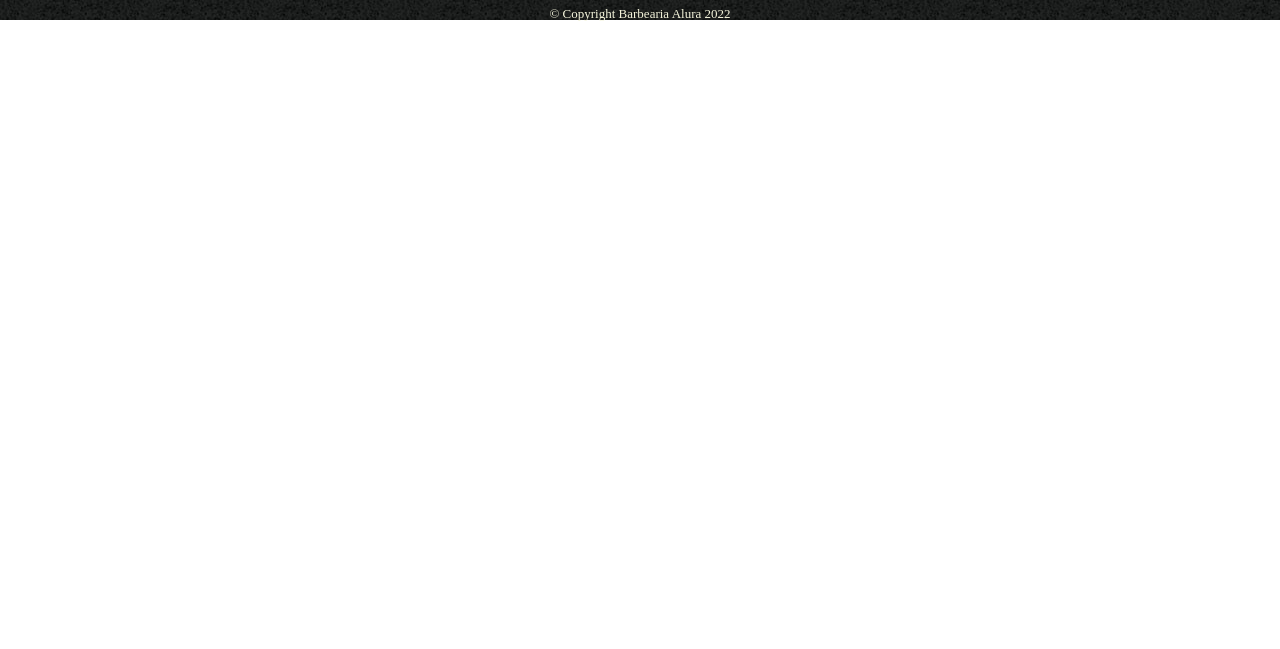
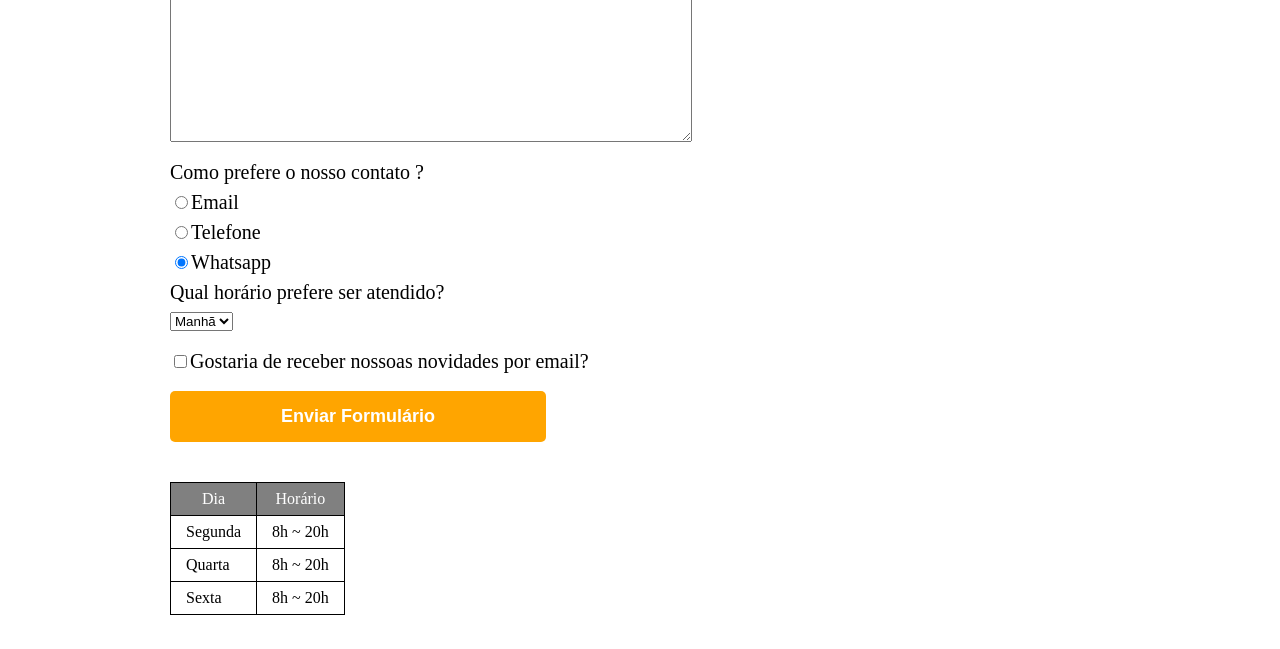
Before and after one commit to paulordn/html_css, a plain HTML site: page contato.html in a window 1280 px wide. Shown: the part 620-1269 px from the top of the page. Before the commit the page ends 800 px from the top, so only its background shows below. Drawn offline with Linux system fonts and the light colour scheme.

Commit message:
Parte de contato completa

```diff
--- a/contato.html
+++ b/contato.html
@@ -9,7 +9,7 @@
     <body>
         <header>
             <div class="caixa">
-                <h1><img src="img/logo.png"></h1>
+                <h1><img src="img/logo.png" alt="Logo da Barbearia Alura"></h1>
                 <nav>
                     <ul>
                         <li><a href="index.html">Home</a></li>
@@ -23,20 +23,66 @@
         <main>
             <form id="form">
                 <label for="nomeSobrenome"> Nome e Sobrenome </label>
-                <input type="text" id="nomeSobrenome">
+                <input type="text" id="nomeSobrenome" class="input-padrao" required>
 
                 <label for="email">Email</label>
-                <input type="text" id="email">
+                <input type="email" id="email" class="input-padrao" required placeholder="seuemail@dominio.com">
 
                 <label for="telefone">Telefone</label>
-                <input type="text" id="telefone">
+                <input type="tel" id="telefone" class="input-padrao" required placeholder="(XX)XXXXX-XXX">
 
-                <input type="submit" value="Enviar Formulário">
+                <label for="mensagem">Mensagem</label>
+                <textarea cols="70" rows="10" id="mensagem" class="input-padrao" required></textarea>
+
+                <fieldset>
+                    <legend>Como prefere o nosso contato ?</legend>
+                    <label for="radio-email"><input type="radio" name="contato" value="email" id="radio-email">Email</label>
+
+                    <label for="radio-telefone"><input type="radio" name="contato" value="telefone" id="radio-telefone">Telefone</label>
+
+                    <label for="radio-whatsapp"><input type="radio" name="contato" value="whatsapp" id="radio-whatsapp" checked>Whatsapp</label>
+
+                </fieldset>
+
+                <fieldset>
+                    <legend>Qual horário prefere ser atendido?</legend>
+                    <select>
+                        <option>Manhã</option>
+                        <option>Tarde</option>
+                        <option>Noite</option>
+                    </select>
+                </fieldset>
+                <label class="checkbox"><input type="checkbox">Gostaria de receber nossoas novidades por email?</label>
+
+                <input type="submit" value="Enviar Formulário" class="enviar">
             </form>
+
+            <table class="table">
+                <thead>
+                    <tr>
+                        <th class="estilo-tabela">Dia</th>
+                        <th class="estilo-tabela">Horário</th>
+                    </tr>
+                </thead>
+                <tbody>
+                    <tr>
+                        <td class="estilo-tabela">Segunda</td>
+                        <td class="estilo-tabela">8h ~ 20h</td>
+                    </tr>
+                    <tr>
+                        <td class="estilo-tabela">Quarta</td>
+                        <td class="estilo-tabela">8h ~ 20h</td>
+                    </tr>
+                    <tr>
+                        <td class="estilo-tabela">Sexta</td>
+                        <td class="estilo-tabela">8h ~ 20h</td>
+                    </tr>
+                </tbody>
+            </table>
         </main>
 
         <footer>
-            <img src="img/logo-branco.png">
+            <img src="img/logo-branco.png" alt="Logo da Barbearia da Alura">
             <p class="copyright">&copy; Copyright Barbearia Alura 2022</p>
         </footer>
     </body>
--- a/style.css
+++ b/style.css
@@ -100,3 +100,53 @@ main{
 #form {
     margin: 40px 0;
 }
+
+form label, form legend {
+    display: block;
+    font-size: 20px;
+    margin-bottom: 10px;
+}
+
+.input-padrao{
+    display: block;
+    margin:  0 0 20px; /* Margin : 0 0 20px é o mesmo de eu colocar um margin-bottom */
+    padding: 10px 25px;
+    width: 50%;
+}
+
+.checkbox {
+    margin: 20px 0;
+}
+
+.enviar {
+    width: 40%;
+    padding: 15px 0;
+    background: orange;
+    color: white;
+    font-weight: bold;
+    font-size: 18px;
+    border: none;
+    border-radius: 5px;
+    transition: 1s all;
+    cursor: pointer;
+}
+
+.enviar:hover {
+    background: darkorange;
+    transform: scale(1.1) ;
+}
+
+.table  {
+    margin: 20px 0 40px;
+}
+
+thead {
+    background: gray;
+    color: white;
+    font-weight: bold;
+}
+
+.estilo-tabela{
+    border: 1px solid #000000;
+    padding:  8px 15px ;
+}
```
